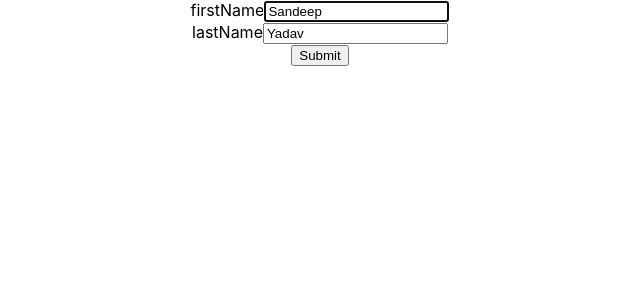
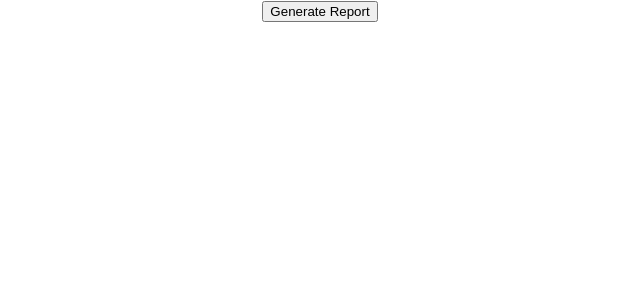
Before and after one commit to syadavdev/react-hook, a React (Create React App) app: page / in a window 1280 px wide. Shown: the top 300 px of the page, without its empty margins (320-960 px from the left). Built offline with nearby package versions, Linux system fonts and the light colour scheme.

Commit message:
report fetching functional component

```diff
--- a/src/App.js
+++ b/src/App.js
@@ -29,6 +29,7 @@ import HookTimer from './components/HookTimer';
 import DocTitleOne from './components/DocTitleOne';
 import DocTitleTwo from './components/DocTitleTwo';
 import UserForm from './components/UserForm';
+import ReportFetching from './components/ReportFetching';
 
 export const UserContext = React.createContext()
 export const ChannelContext = React.createContext()
@@ -48,7 +49,8 @@ function App() {
   const [count, dispatch] = useReducer(reducer, initialState)
   return (
     <div className="App">
-      <UserForm />
+      <ReportFetching />
+      {/* <UserForm /> */}
       {/* <CounterOne />
       <CounterTwo /> */}
       {/* <DocTitleOne />
--- /dev/null
+++ b/src/components/ReportFetching.js
@@ -0,0 +1,23 @@
+import React from 'react'
+import axios from 'axios'
+
+function ReportFetching() {
+
+    const genrateReport = async() =>{
+        const response = await axios.get('http://localhost:9005/report')
+        const linkSource = `data:application/pdf;base64,${response.data}`;
+        const downloadLink = document.createElement("a");
+        const fileName = "report.pdf";
+        downloadLink.href = linkSource;
+        downloadLink.download = fileName;
+        downloadLink.click();
+    }
+
+    return (
+        <div>
+            <button onClick={genrateReport}>Generate Report</button>
+        </div>
+    )
+}
+
+export default ReportFetching
```
Also changed, not shown: 1 other file (tests, documents, lock files or other folders).
